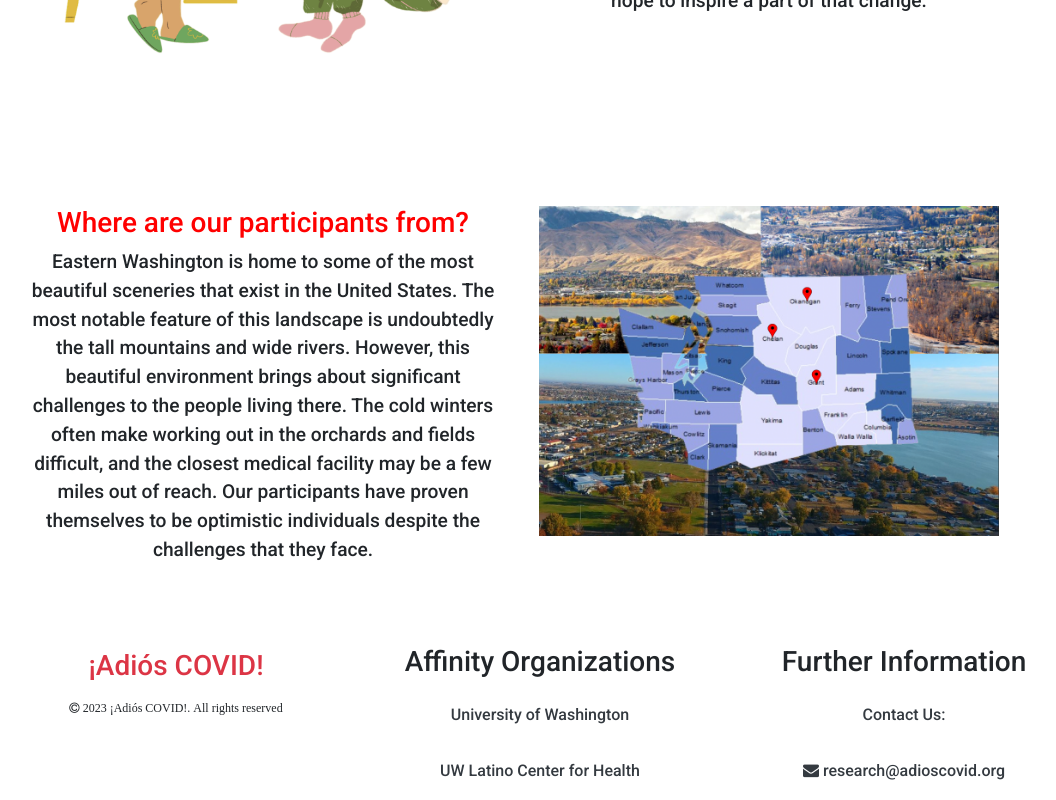
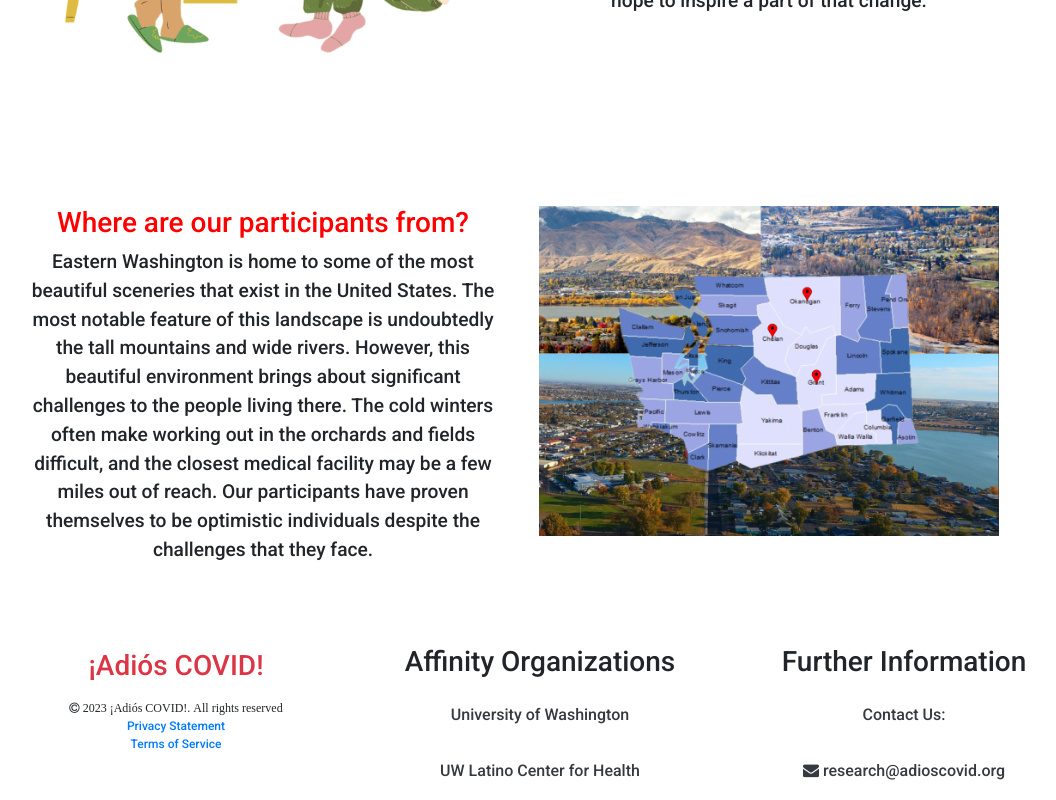
Before and after one commit to Adios-COVID/Research_AdiosCovid_NJS_App, a Next.js app: page / in a window 1280 px wide. Shown: the part 978-1778 px from the top of the page, without its empty margins (124-1180 px from the left). Built offline with nearby package versions, Linux system fonts and the light colour scheme.

Commit message:
Added privacy statement/TOS links

```diff
--- a/components/Footer.js
+++ b/components/Footer.js
@@ -1,5 +1,6 @@
 import React from 'react';
 import Link from "next/link";
+//import privacy from '../public/Adios COVID Research Privacy Statement.pdf'
 
 export default function Footer() {
   return (
@@ -10,6 +11,8 @@ export default function Footer() {
             <Link href="https://adioscovid.org/" target="_blank" rel="noopener noreferrer" className="text-danger adio_header">¡Adiós COVID!</Link>
             <div id="copyright" class="copyright">
               <i class="fa fa-copyright fa-1x"> 2023 ¡Adiós COVID!. All rights reserved</i>
+              <ul class="list-group"><a href="https://docs.google.com/document/u/3/d/e/2PACX-1vTwiQau-iw1LdAOSANsa9LYFZz3QosAb1zk14hdVdFgtjNF6gqD0E3ew0eI9l7Egt7WGe46_v41tXtb/pub" target="_blank" rel="noopener noreferrer">Privacy Statement</a></ul>
+              <ul class="list-group"><a href="https://docs.google.com/document/d/e/2PACX-1vT1UvCf9BD6GzOzMN8AwnPXq_TJs4fULe6p8bKvIuCPjrXVgjRTb5izWzsDLeMtVMkRDoAcgVJ7Bj3Z/pub" target="_blank" rel="noopener noreferrer">Terms of Service</a></ul>
             </div>
           </div>
           <div class="col-sm-4">
```
Also changed, not shown: 1 other file (tests, documents, lock files or other folders).
